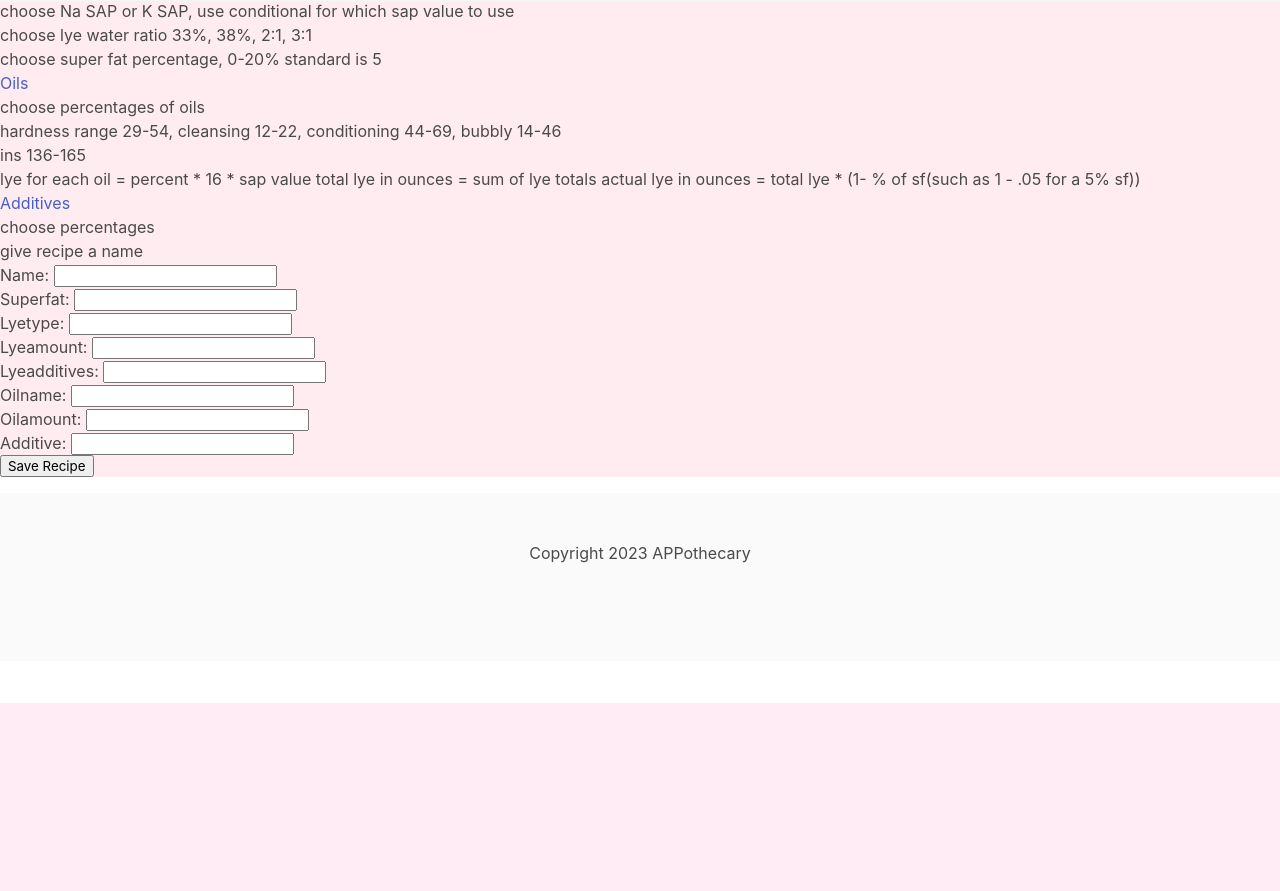
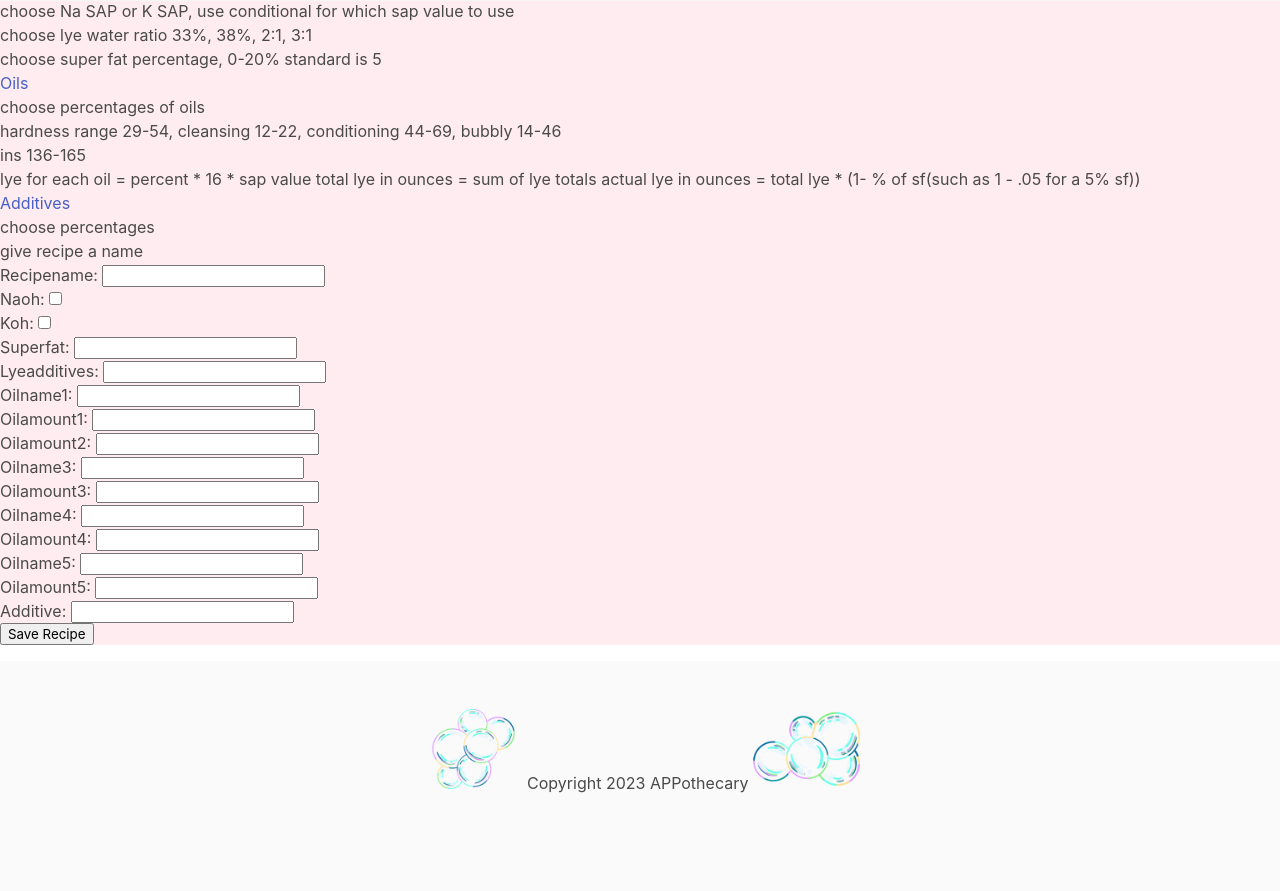
Before and after one commit to CaseyDragon/APPothecary, a Django app: page /lyecalc/ in a window 1280 px wide. Shown: the part 97-988 px from the top of the page. Before the commit the page ends 800 px from the top, so only its background shows below. Run offline with Django 4.2, Linux system fonts and the light colour scheme; the visitor is signed in with stand-in values (Sample User, id 1).

Commit message:
databases restructured to have a user recipes

```diff
--- a/recipemaker/forms.py
+++ b/recipemaker/forms.py
@@ -1,11 +1,18 @@
 from django import forms
 
 class CreateNewRecipe(forms.Form):
-    name = forms.CharField(max_length=100)
+    recipename = forms.CharField(max_length=100)
+    NaOH = forms.BooleanField()
+    KOH = forms.BooleanField()
     superfat = forms.IntegerField()
-    lyetype = forms.CharField(max_length= 10)
-    lyeamount = forms.DecimalField(max_digits=6, decimal_places=2)
     lyeadditives = forms.CharField(max_length=100)
-    oilname = forms.CharField(max_length=100)
-    oilamount = forms.DecimalField(max_digits=6, decimal_places=2)
+    oilname1 = forms.CharField(max_length=100)
+    oilamount1 = forms.DecimalField(max_digits=6, decimal_places=2)
+    oilamount2 = forms.DecimalField(max_digits=6, decimal_places=2)
+    oilname3 = forms.CharField(max_length=100)
+    oilamount3 = forms.DecimalField(max_digits=6, decimal_places=2)
+    oilname4 = forms.CharField(max_length=100)
+    oilamount4 = forms.DecimalField(max_digits=6, decimal_places=2)
+    oilname5 = forms.CharField(max_length=100)
+    oilamount5 = forms.DecimalField(max_digits=6, decimal_places=2)
     additive = forms.CharField(max_length=100)
--- a/recipemaker/templates/recipemaker/base.html
+++ b/recipemaker/templates/recipemaker/base.html
@@ -46,7 +46,7 @@
 
     <footer class="footer">
         <div class="content has-text-centered">
-            <p>Copyright 2023 APPothecary</p>
+            <p> <img src="{% static 'images/leftsidebubbles.png' %}" alt="bubbles" style="max-height: 80px" />Copyright 2023 APPothecary <img src="{% static 'images/rightsidebubbles.png' %}" alt="bubbles" style="max-height: 80px" /></p>
         </div>
 
     </footer>
--- a/recipemaker/templates/recipemaker/lye_calc.html
+++ b/recipemaker/templates/recipemaker/lye_calc.html
@@ -14,7 +14,7 @@
 <a href="/additives">Additives</a>
 <p> choose percentages</p>
 <p>give recipe a name</p>
-<form method="post" action="/lye_calc/">
+<form method="POST" action="{% url 'lyecalc' %}">
     {% csrf_token %}
     {{form.as_p}}
     <button type="submit", name="save">Save Recipe</button>
--- a/recipemaker/views.py
+++ b/recipemaker/views.py
@@ -8,18 +8,19 @@ def home(response):
     return render(response, 'recipemaker/home.html', {})
 
 @login_required(login_url='/registration/login')
-def lye_calc(response):
-    if response.method == 'POST':
-        form = CreateNewRecipe(response.POST)
+def lye_calc(request):
+    form = CreateNewRecipe()
+    if request.method == 'POST':
+        form = CreateNewRecipe(request.POST)
         if form.is_valid():
-            calc = form.cleaned_data["name"]
-            recipe = Recipes(name=calc)
+            n = form.cleaned_data["name"]
+            recipe = Recipes(name=n)
             recipe.save()
-            response.user.recipes.add(recipe)
+            request.user.recipes.add(recipe)
         return HttpResponseRedirect('/%i' %recipe.id)
     else:
         form = CreateNewRecipe()
-    return render(response, 'recipemaker/lye_calc.html', {'form':form})
+    return render(request, 'recipemaker/lye_calc.html', {'form':form})
 
 def oils_list(request):
     oils = Oils.objects.all()
```
Also changed, not shown: appothecary/settings.py (+5 -4 lines), recipemaker/models.py (+24 -32 lines), settings.sql (+3 -4 lines), recipemaker/migrations/0001_initial.py, recipemaker/migrations/0002_alter_recipes_user.py (deleted), recipemaker/migrations/0003_remove_recipes_user_recipes_user.py (deleted), recipemaker/migrations/0004_rename_user_recipes_user.py (deleted).
